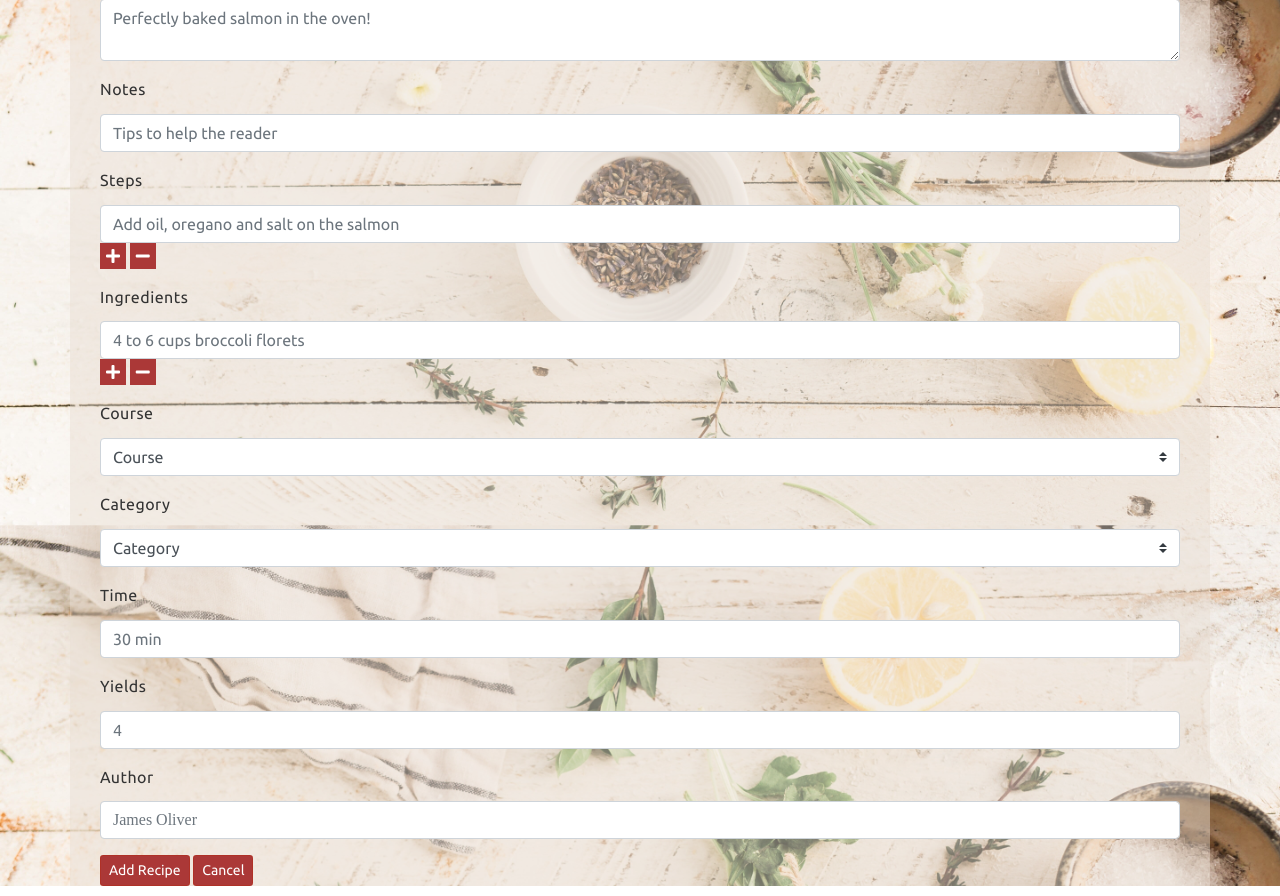
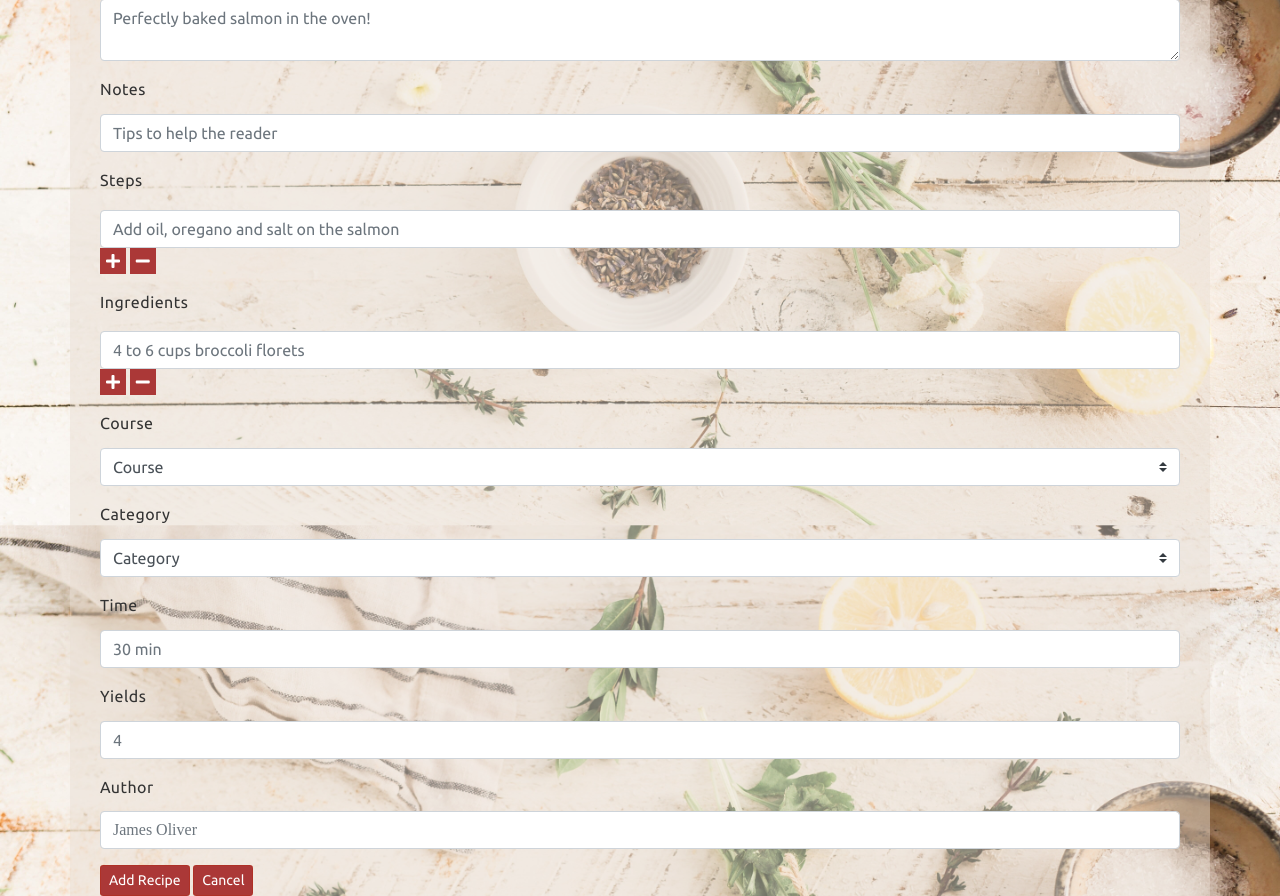
Before and after one commit to edshuli/Yiami-DCProject, a Flask app: page /addRecipe in a window 1280 px wide. Shown: the part 328-1224 px from the top of the page. Run offline with Flask 2, Linux system fonts and the light colour scheme; some libraries are stand-ins or nearby versions; some web fonts are replaced.

Commit message:
Changes the step and ingredients container and fixed jquery

```diff
--- a/static/css/style.css
+++ b/static/css/style.css
@@ -306,6 +306,11 @@ button{
     color: white;
     border: none;
 }
+
+#ingredients,
+#steps{
+    margin-top:5px;
+}
 /*------Sign In Container -------*/
 
 .signInContainer{
--- a/static/js/jquery.js
+++ b/static/js/jquery.js
@@ -11,7 +11,24 @@ $(document).ready(function(){
     }
     });
 
+    $("#addIngridient").click(function() {
+        $('<input class="form-control" id="ingredients" type="text" name="ingredients" required type="text" value="">').insertBefore('#addIngridient');
+         });
+        // Remove aditional row
+	$('#removeIngridient').click(function() {
+		$('#ingredientsList input:last').remove();
+	});
+
+      // add and remove step
+      //Add aditional preparations step row
+	$('#addSteps').click(function() {
+		$('<input class="form-control" id="steps" type="text" name="steps" required type="text" value="">').insertBefore('#addSteps');
+
+	});
 
 
-
-});
+	// Remove aditional preparation step row
+	$('#removeSteps').click(function() {
+		$('#stepsList input:last').remove();
+	});
+ });
--- a/templates/addRecipe.html
+++ b/templates/addRecipe.html
@@ -18,7 +18,7 @@
    <div class="form-group">
       <div class="input-field col s12">
         <label for="description">Description</label>
-        <textarea name="task_description" id="task_description" class="form-control" placeholder="Perfectly baked salmon in the oven!"></textarea>
+        <textarea name="description" id="description" class="form-control" placeholder="Perfectly baked salmon in the oven!"></textarea>
       </div>
    </div>
    <div class="form-group">
@@ -31,19 +31,19 @@
       <div class="input-field col s12">
         <label for="steps">Steps</label>
         <input class="form-control" id="steps" type="text" name="steps" placeholder="Add oil, oregano and salt on the salmon" >
-         <div class="addRemoveItem"  >
-            <button type="button" value="add" id="addSteps"><i class="fa fa-plus" aria-hidden="true"></i></button>
-            <button type="button" value="remove" id="removeSteps"><i class="fa fa-minus" aria-hidden="true"></i></button>
+         <div class="addRemoveItem" id="stepsList" >
+            <button type="button" value="addSteps" id="addSteps"><i class="fa fa-plus" aria-hidden="true"></i></button>
+            <button type="button" value="removeSteps" id="removeSteps"><i class="fa fa-minus" aria-hidden="true"></i></button>
         </div>
       </div>
    </div>
-   <div class="form-group">
+   <div class="form-group ingredients">
       <div class="input-field col s12">
         <label for="ingredients">Ingredients</label>
         <input class="form-control" id="ingredients" type="text" name="ingredients" placeholder="4 to 6 cups broccoli florets">
-        <div class="addRemove">
-            <button type="button" value="add-ingredients" id="addIngridient"><i class="fa fa-plus" aria-hidden="true"></i></button>
-            <button type="button" value="remove-ingredients" id="removeIngridient"><i class="fa fa-minus" aria-hidden="true"></i></button>
+        <div class="addRemove" id="ingredientsList">
+            <button type="button" value="addIngredients" id="addIngridient"><i class="fa fa-plus" aria-hidden="true"></i></button>
+            <button type="button" value="removeIngredients" id="removeIngridient"><i class="fa fa-minus" aria-hidden="true"></i></button>
         </div>
       </div>
    </div>
```
